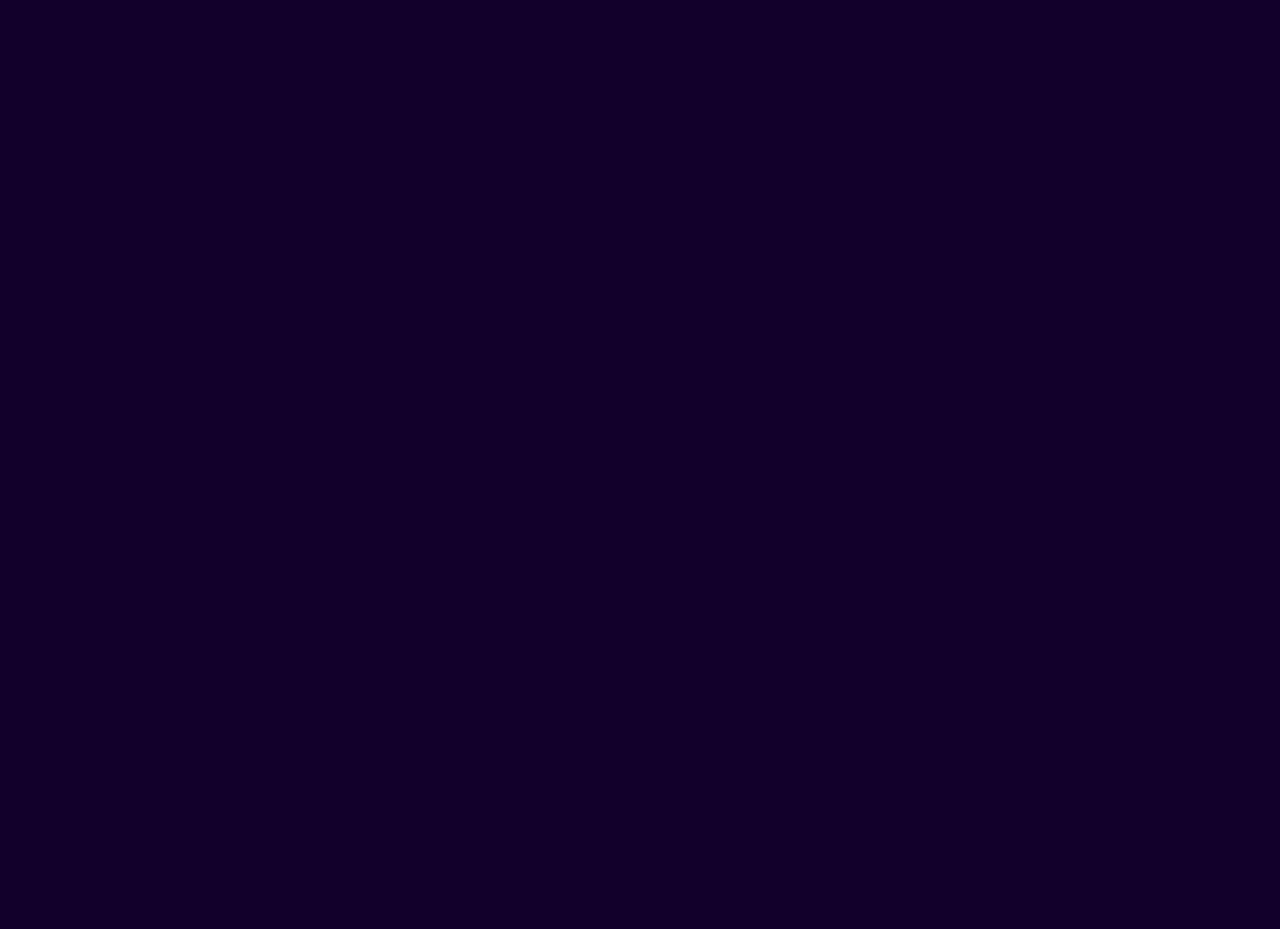
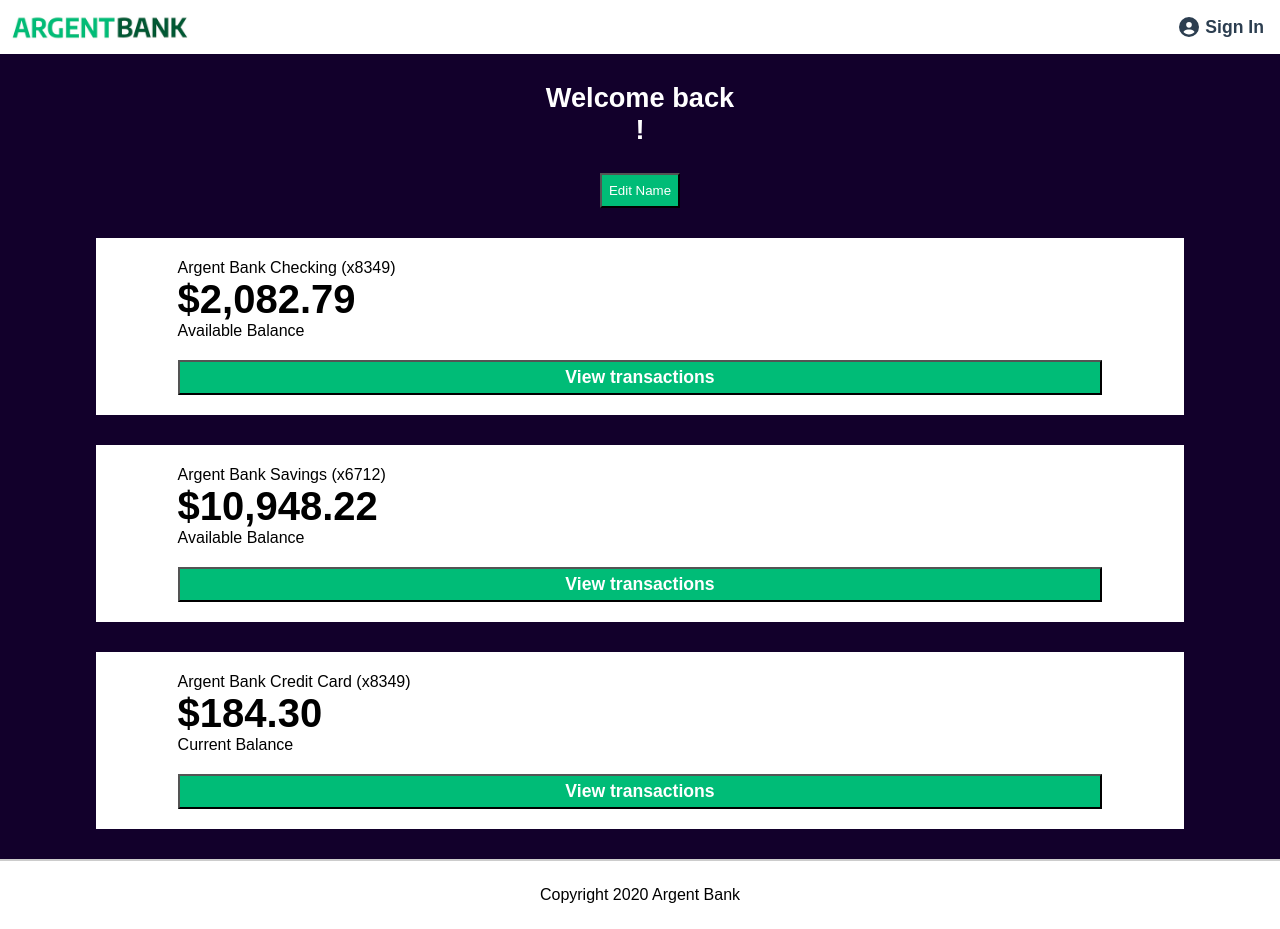
Before and after one commit to DylanNicolet/front-end-p13-openclassrooms, a React (Create React App) app: page /profile in a window 1280 px wide. Before the commit this address had no page. Before the commit the page ends 800 px from the top, so only its background shows below. Built offline with nearby package versions, Linux system fonts and the light colour scheme.

Commit message:
Fixed: Api calls + Created: Profile page

```diff
--- /dev/null
+++ b/src/components/InfoCard.jsx
@@ -0,0 +1,14 @@
+import React from "react";
+
+export default function InfoCard(props){
+    return(
+        <section className="info-card">
+            <section className="info-card__content">
+                <p className="info-card__title">{props.title}</p>
+                <p className="info-card__balance">${props.balance}</p>
+                <p className="info-card__balance-type">{props.balanceType}</p>
+            </section>
+            <button className="info-card__button">View transactions</button>
+        </section>
+    )
+}
--- a/src/index.js
+++ b/src/index.js
@@ -6,6 +6,7 @@ import Homepage from './routes/Homepage';
 import Login from './routes/Login';
 import { Provider } from 'react-redux';
 import store from './redux/store';
+import Profile from './routes/Profile';
 
 const root = ReactDOM.createRoot(document.getElementById('root'));
 root.render(
@@ -16,6 +17,7 @@ root.render(
           <Route path="/" element={<App />}>
             <Route path='/' element={<Homepage />} />
             <Route path="login" element={<Login />} />
+            <Route path='profile' element={<Profile/>} />
           </Route>
         </Routes>
       </BrowserRouter>
--- a/src/redux/store.jsx
+++ b/src/redux/store.jsx
@@ -1,10 +1,10 @@
 import { configureStore } from "@reduxjs/toolkit";
 import counterReducer from "./counterSlice";
-import formReducer from "./formSlice";
+import userDataSlice from "./userDataSlice";
 
 export default configureStore({
     reducer: {
         counter: counterReducer,
-        form: formReducer,
+        userData: userDataSlice,
     },
 })
--- a/src/redux/formSlice.jsx
+++ b/src/redux/userDataSlice.jsx
@@ -1,11 +1,12 @@
 import { createSlice } from "@reduxjs/toolkit";
 
-export const formSlice = createSlice({
-    name: 'form',
+export const userDataSlice = createSlice({
+    name: 'userData',
     initialState:{
         userName: "",
         password: "",
         rememberMe: false,
+        userToken: "",
     },
     reducers:{
         updateUserName: (state, action) => {
@@ -17,9 +18,12 @@ export const formSlice = createSlice({
         updateRememberMe: (state, action) => {
             state.rememberMe = action.payload
         },
+        updateUserToken: (state, action) => {
+            state.userToken = action.payload
+        },
     },
 })
 
-export const {updateUserName, updatePassword, updateRememberMe} = formSlice.actions
+export const {updateUserName, updatePassword, updateRememberMe, updateUserToken} = userDataSlice.actions
 
-export default formSlice.reducer
+export default userDataSlice.reducer
--- a/src/routes/Login.jsx
+++ b/src/routes/Login.jsx
@@ -2,8 +2,8 @@ import React from "react";
 import { FontAwesomeIcon } from "@fortawesome/react-fontawesome";
 import { faUserCircle } from "@fortawesome/free-solid-svg-icons";
 import { useSelector, useDispatch } from "react-redux";
-import { updateUserName, updatePassword, updateRememberMe } from "../redux/formSlice";
-import axios from "axios";
+import { updateUserName, updatePassword, updateRememberMe, updateUserToken } from "../redux/userDataSlice";
+import { useNavigate } from "react-router-dom";
 
 /**
  * Component to render the Login page with a login form
@@ -16,21 +16,35 @@ import axios from "axios";
  */
 export default function Login(){
     //Redux states
-    const userName = useSelector((state) => state.form.userName)
-    const password = useSelector((state) => state.form.password)
-    const rememberMe = useSelector((state) => state.form.rememberMe)
+    const userName = useSelector((state) => state.userData.userName)
+    const password = useSelector((state) => state.userData.password)
+    const rememberMe = useSelector((state) => state.userData.rememberMe)
     const dispatch = useDispatch()
 
+    let navigate = useNavigate()
+
+    //Function for API call on user identification
     function handleSubmit(event) {
         event.preventDefault()
-        axios.post('localhost:3001/api/v1/user/login', {
-            'email': 'tony@stark.com',
-            'password': '$2b$12$t5VN8HM.2yL5oWVGXcqfoemhP0Y5yLli7X1fw53f6Ea03NQfuM0.W'
+        fetch('http://localhost:3001/api/v1/user/login', {
+            method: 'POST',
+            headers: {
+                'Accept': 'application/json',
+                'Content-Type': 'application/json',
+            },
+            body: JSON.stringify({
+                email: userName,
+                password: password,
+            })
         })
-        .then(function (response) {
-            console.log(response)
+        .then(response => response.json())
+        .then(data => {
+            dispatch(updateUserToken(data.body.token))
+            if(data.status === 200){
+                navigate("/profile")
+            }
         })
-        .catch(function (error) {
+        .catch(error => {
             console.log(error)
         })
     }
--- /dev/null
+++ b/src/routes/Profile.jsx
@@ -0,0 +1,17 @@
+import React from "react";
+import { useSelector } from "react-redux";
+import InfoCard from "../components/InfoCard";
+
+export default function Profile(){
+    const userName = useSelector((state) => state.userData.userName)
+
+    return(
+        <section className="profile">
+            <h1 className="profile__title">Welcome back <br /> {userName}! </h1>
+            <button className="button-edit-name">Edit Name</button>
+            <InfoCard title="Argent Bank Checking (x8349)" balance="2,082.79" balanceType="Available Balance" />
+            <InfoCard title="Argent Bank Savings (x6712)" balance="10,948.22" balanceType="Available Balance" />
+            <InfoCard title="Argent Bank Credit Card (x8349)" balance="184.30" balanceType="Current Balance" />
+        </section>
+    )
+}
--- a/src/sass/App.css
+++ b/src/sass/App.css
@@ -243,6 +243,51 @@ body p {
   font-size: 1.25rem;
 }
 
+.info-card {
+  background-color: white;
+  width: 85%;
+  margin: 30px auto;
+  text-align: left;
+  padding-top: 5px;
+  display: -webkit-box;
+  display: -ms-flexbox;
+  display: flex;
+  -webkit-box-orient: vertical;
+  -webkit-box-direction: normal;
+      -ms-flex-direction: column;
+          flex-direction: column;
+}
+
+.info-card__content {
+  width: 85%;
+  margin: auto;
+}
+
+.info-card__title {
+  font-size: 1rem;
+  margin-bottom: 0;
+}
+
+.info-card__balance {
+  margin: 0;
+  font-size: 2.5rem;
+  font-weight: bold;
+}
+
+.info-card__balance-type {
+  margin: 0;
+}
+
+.info-card__button {
+  width: 85%;
+  margin: 20px auto;
+  height: 35px;
+  background-color: #00bc77;
+  color: white;
+  font-size: 1.1rem;
+  font-weight: bold;
+}
+
 header {
   display: -webkit-box;
   display: -ms-flexbox;
@@ -413,4 +458,20 @@ footer p {
   height: 35px;
   margin-bottom: 10px;
 }
+
+.profile {
+  text-align: center;
+}
+
+.profile__title {
+  color: white;
+}
+
+.button-edit-name {
+  background-color: #00bc77;
+  color: white;
+  height: 35px;
+  padding-left: 7px;
+  padding-right: 7px;
+}
 /*# sourceMappingURL=App.css.map */
--- a/src/sass/App.scss
+++ b/src/sass/App.scss
@@ -8,6 +8,7 @@
 @import "./base/keyframes";
 
 @import "./components/feature";
+@import "./components/info-card";
 
 
 @import "./layouts/header";
@@ -15,3 +16,4 @@
 
 @import "./pages/homepage";
 @import "./pages/login";
+@import "./pages/profile";
--- /dev/null
+++ b/src/sass/components/_info-card.scss
@@ -0,0 +1,40 @@
+.info-card{
+    background-color: white;
+    width: 85%;
+    margin: 30px auto;
+    text-align: left;
+    padding-top: 5px;
+    display: flex;
+    flex-direction: column;
+
+    &__content{
+        width: 85%;
+        margin: auto;
+
+    }
+
+    &__title{
+        font-size: 1rem;
+        margin-bottom: 0;
+    }
+
+    &__balance{
+        margin: 0;
+        font-size: 2.5rem;
+        font-weight: bold;
+    }
+
+    &__balance-type{
+        margin: 0;
+    }
+}
+
+.info-card__button{
+    width: 85%;
+    margin: 20px auto;
+    height: 35px;
+    background-color: $color-primary;
+    color: white;
+    font-size: 1.1rem;
+    font-weight: bold;
+}
--- /dev/null
+++ b/src/sass/pages/_profile.scss
@@ -0,0 +1,15 @@
+.profile{
+    text-align: center;
+
+    &__title{
+        color: white;
+    }
+}
+
+.button-edit-name{
+    background-color: $color-primary;
+    color: white;
+    height: 35px;
+    padding-left: 7px;
+    padding-right: 7px;
+}
```
Also changed, not shown: 1 other file (tests, documents, lock files or other folders).
